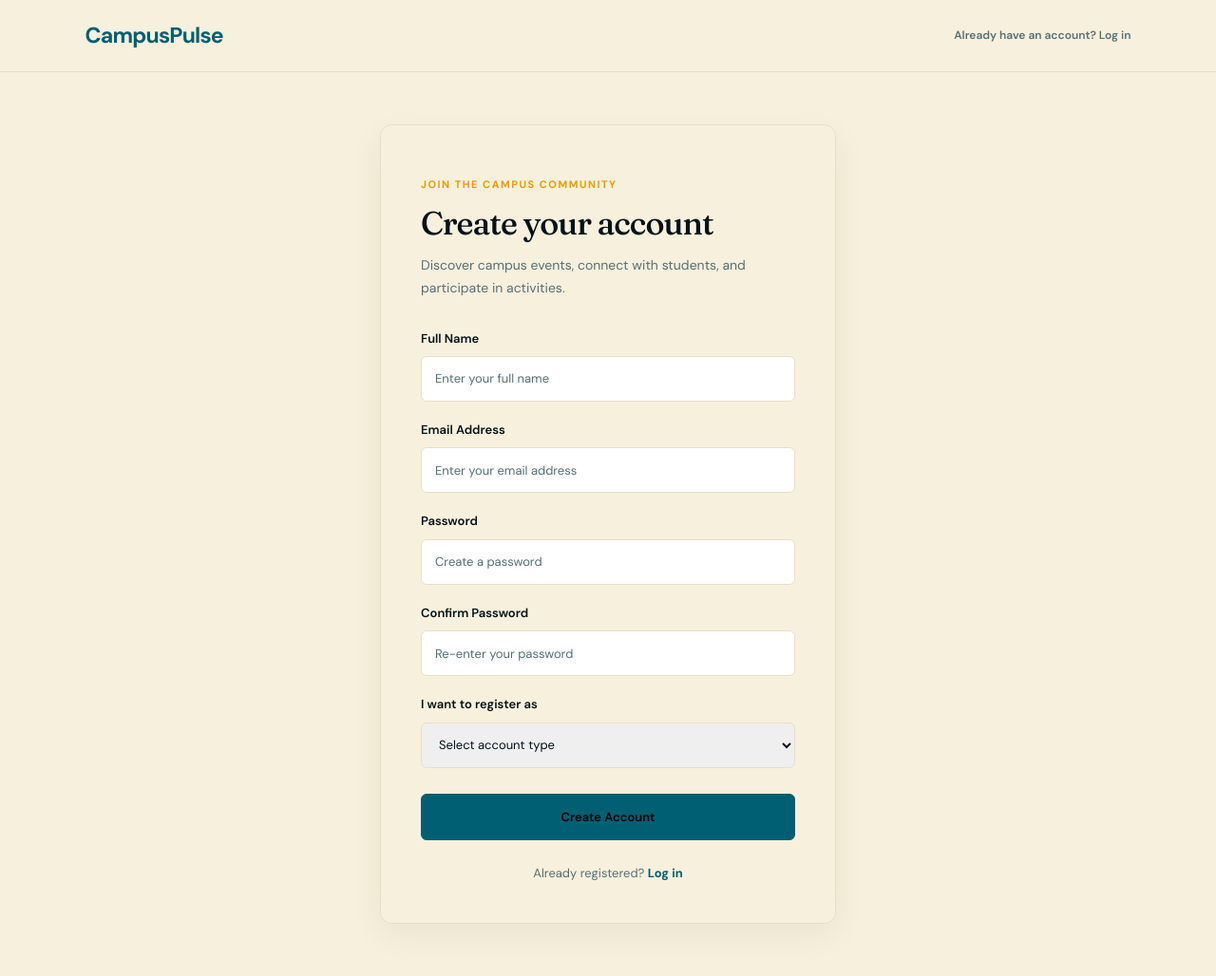
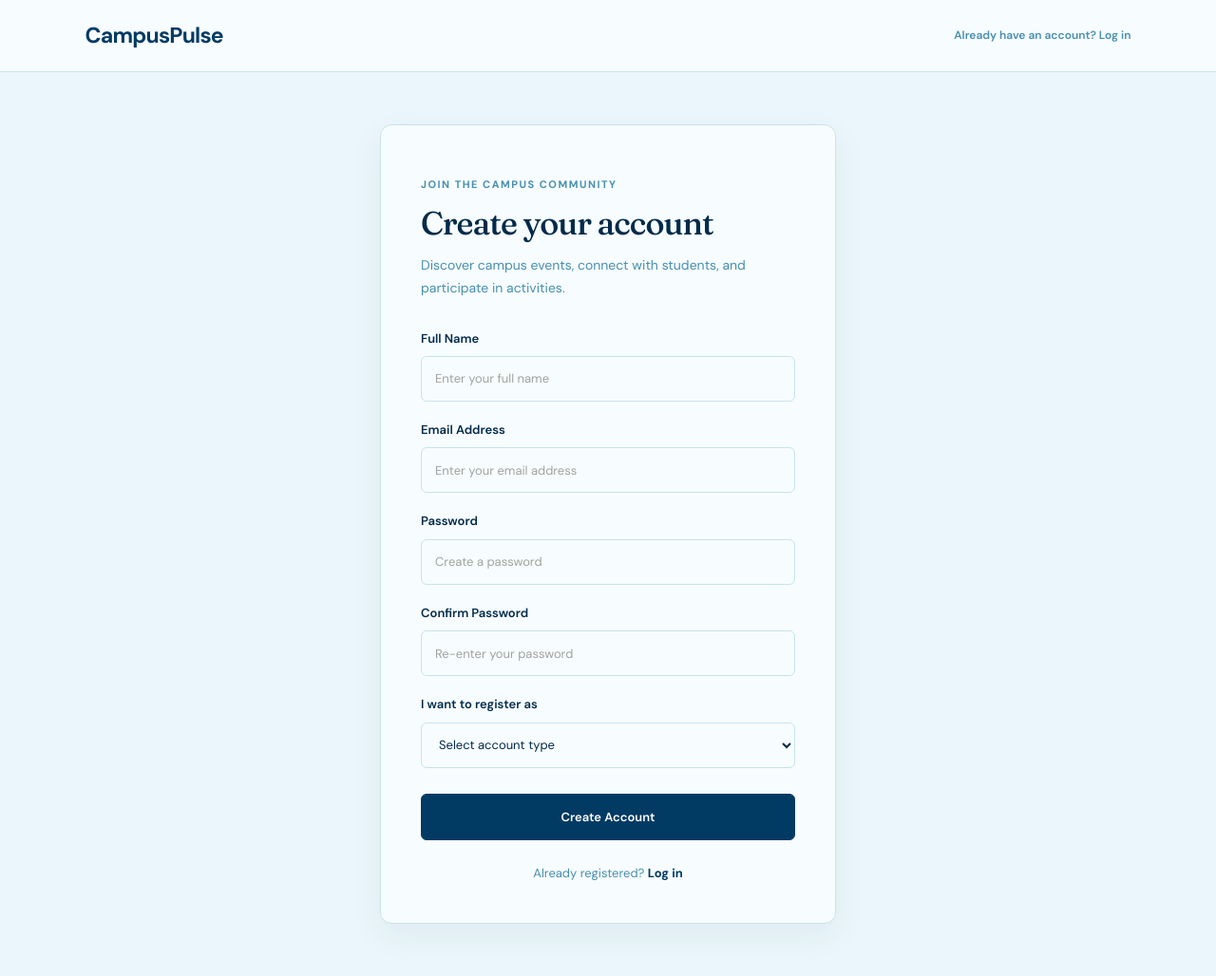
Before and after one commit to SayanPal-Adi/CampusPulse, a Flask app: page /register in a window 1280 px wide. Shown: the whole page at 95% size. Run offline with Flask 3, Linux system fonts and the light colour scheme; parts of the project's set-up code (start-up, migrations or seed data) failed here and were passed over.

Commit message:
Refactor registration styles: update color variables for improved visual consistency

```diff
--- a/campuspulse/static/css/register.css
+++ b/campuspulse/static/css/register.css
@@ -10,14 +10,14 @@
     display: flex;
     align-items: center;
     justify-content: space-between;
-    background: #fffdf7df7;
-    border-bottom: 1px solid #e6dfc8;
+    background: #f7fcfe;
+    border-bottom: 1px solid #c8e2ed;
 
     animation: cp-fade-down 0.65s ease both;
 }
 
 .register-logo {
-    color: #005f73;
+    color: #013a63;
     font-size: 23px;
     font-weight: 700;
     text-decoration: none;
@@ -26,7 +26,7 @@
 }
 
 .register-logo:hover {
-    color: #ee9b00;
+    color: #468faf;
 }
 
 .register-container {
@@ -35,15 +35,15 @@
     display: flex;
     justify-content: center;
     align-items: center;
-    background: #f7f0dc;
+    background: #eaf6fb;
 }
 
 .register-card {
     width: 100%;
     max-width: 480px;
     padding: 42px;
-    background: #fffdf7df7;
-    border: 1px solid #e6dfc8;
+    background: #f7fcfe;
+    border: 1px solid #c8e2ed;
     border-radius: 12px;
     box-shadow: 0 12px 35px rgba(34, 44, 37, 0.06);
 
@@ -57,7 +57,7 @@
 
 .register-eyebrow {
     margin-bottom: 12px;
-    color: #ee9b00;
+    color: #468faf;
     font-size: 11px;
     font-weight: 700;
     letter-spacing: 1.5px;
@@ -65,7 +65,7 @@
 
 .register-heading h1 {
     margin: 0 0 12px;
-    color: #001219;
+    color: #012a4a;
     font-family: "Fraunces", Georgia, serif;
     font-size: 34px;
     font-weight: 500;
@@ -75,7 +75,7 @@
 
 .register-heading > p:last-child {
     margin: 0;
-    color: #557078;
+    color: #468faf;
     font-size: 14px;
     line-height: 1.7;
 }
@@ -96,7 +96,7 @@
 .form-group label {
     display: block;
     margin-bottom: 8px;
-    color: #001219;
+    color: #012a4a;
     font-size: 13px;
     font-weight: 600;
 }
@@ -106,9 +106,9 @@
     width: 100%;
     min-height: 48px;
     padding: 0 14px;
-    color: #001219;
-    background: #fffdf7df7;
-    border: 1px solid #e6dfc8;
+    color: #012a4a;
+    background: #f7fcfe;
+    border: 1px solid #c8e2ed;
     border-radius: 6px;
     outline: none;
     font-family: inherit;
@@ -122,7 +122,7 @@
 }
 
 .form-group input::placeholder {
-    color: #557078;
+    color: #a1a39c;
 }
 
 .form-group input:hover,
@@ -132,8 +132,8 @@
 
 .form-group input:focus,
 .form-group select:focus {
-    border-color: #005f73;
-    background: #fffdf7df7;
+    border-color: #013a63;
+    background: #ffffff;
     box-shadow: 0 0 0 3px rgba(28, 73, 59, 0.09);
 }
 
@@ -147,9 +147,9 @@
     width: 100%;
     min-height: 49px;
     margin-top: 8px;
-    color: #fffdf7df7;
-    background: #005f73;
-    border: 1px solid #005f73;
+    color: #ffffff;
+    background: #013a63;
+    border: 1px solid #013a63;
     border-radius: 6px;
     font-family: inherit;
     font-size: 13px;
@@ -163,7 +163,7 @@
 }
 
 .register-submit:hover {
-    background: #001219;
+    background: #012a4a;
     transform: translateY(-2px);
     box-shadow: 0 7px 16px rgba(28, 73, 59, 0.15);
 }
@@ -183,13 +183,13 @@
 
 .register-login {
     margin: 24px 0 0;
-    color: #557078;
+    color: #468faf;
     font-size: 13px;
     text-align: center;
 }
 
 .register-login a {
-    color: #005f73;
+    color: #013a63;
     font-weight: 700;
     text-decoration: none;
     transition: color 0.2s ease;
@@ -197,13 +197,13 @@
 
 .register-login a:hover,
 .login-link:hover {
-    color: #ee9b00;
+    color: #468faf;
 }
 
 /* Header login link */
 
 .register-header .login-link {
-    color: #557078;
+    color: #468faf;
     font-size: 12px;
     text-decoration: none;
     transition: color 0.2s ease;
```
